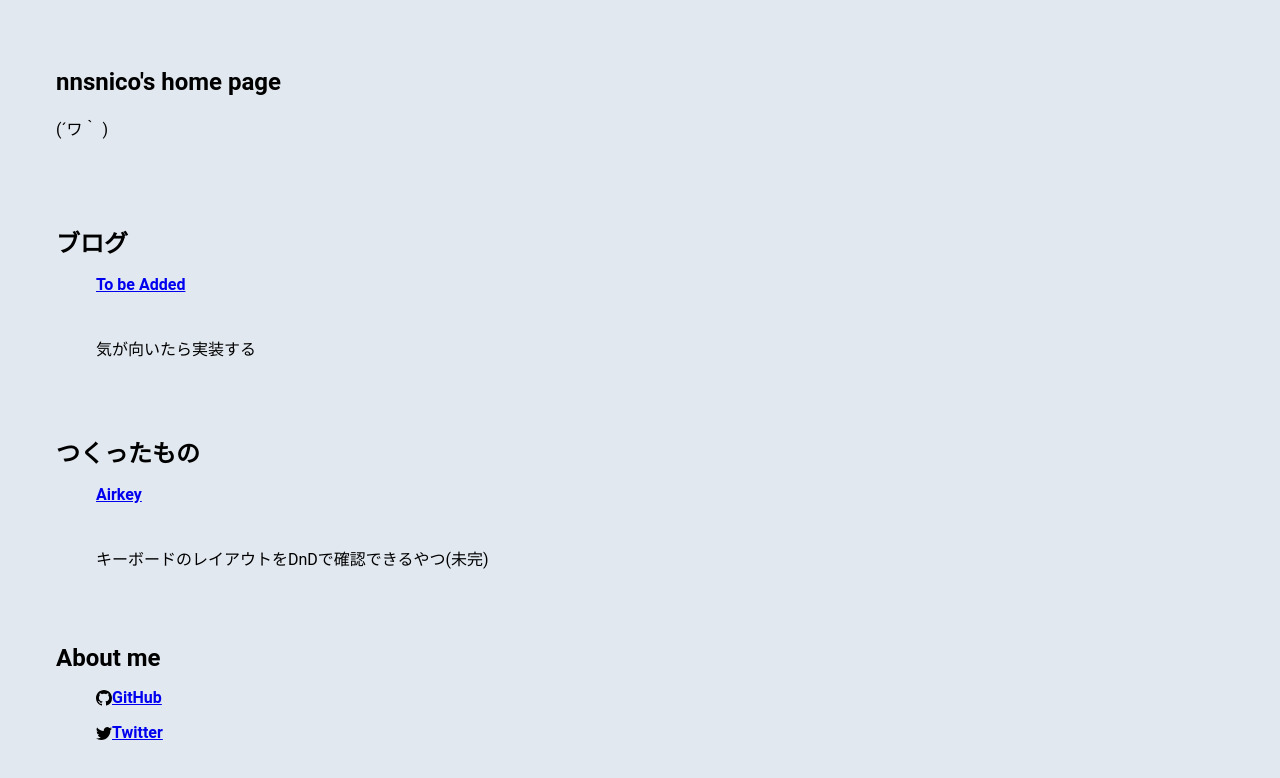
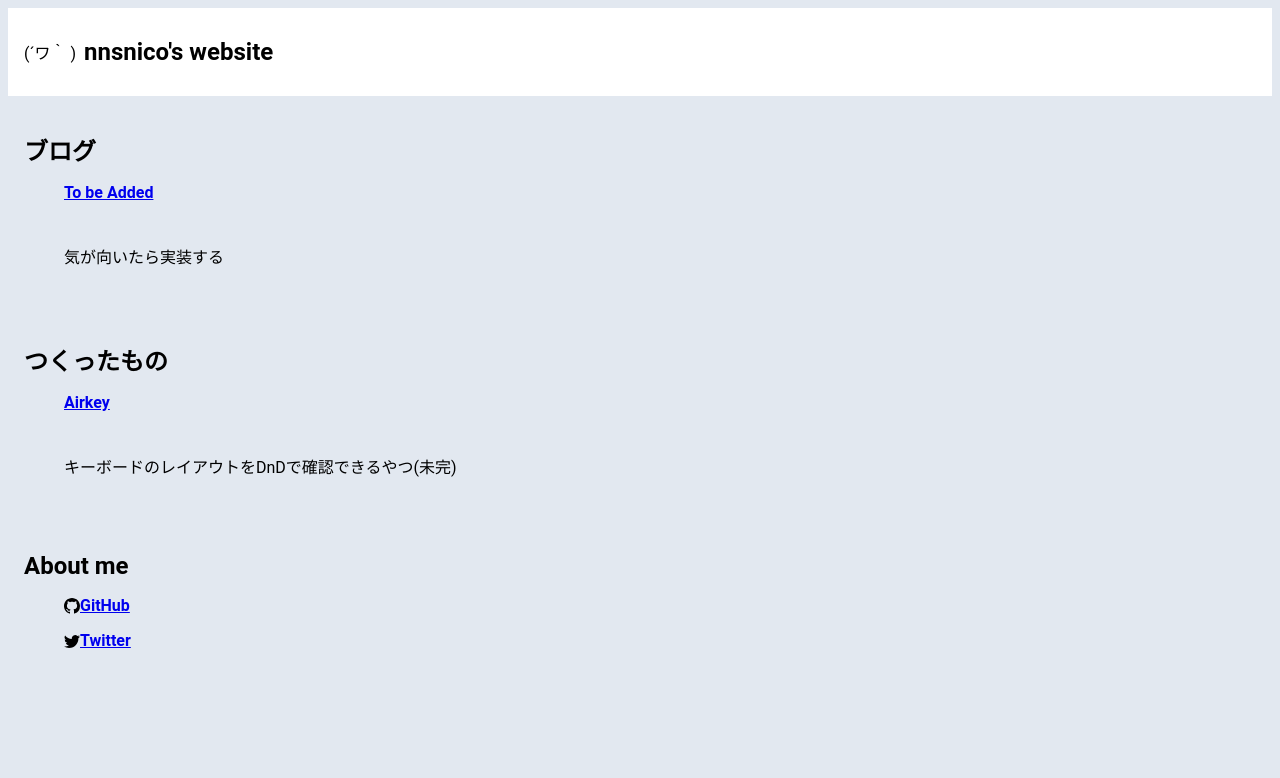
Before and after one commit to nnsnico/nnsnico.github.io, a Gatsby site: page / in a window 1280 px wide. Built offline with nearby package versions, Linux system fonts and the light colour scheme; Gatsby itself is replaced by a stand-in of ours.

Commit message:
do refactoring code to separate components

```diff
--- /dev/null
+++ b/src/components/atoms/subTitle.tsx
@@ -0,0 +1,16 @@
+import { Heading } from "@chakra-ui/react";
+import React from "react";
+
+interface SubTitleProps {
+  children?: React.ReactNode
+}
+
+const SubTitle: React.FC<SubTitleProps> = ({ children }) => {
+  return (
+    <Heading size="md" textColor="gray.700" marginBottom="2">
+      {children}
+    </Heading>
+  )
+}
+
+export default SubTitle;
--- /dev/null
+++ b/src/components/atoms/title.tsx
@@ -0,0 +1,16 @@
+import { Heading } from "@chakra-ui/react";
+import React from "react";
+
+interface TitleProps {
+  children?: React.ReactNode;
+}
+
+const Title: React.FC<TitleProps> = ({ children }) => {
+  return (
+    <Heading textColor="gray.700" marginBottom="2">
+      {children}
+    </Heading>
+  )
+}
+
+export default Title;
--- a/src/components/index/title.tsx
+++ /dev/null
@@ -1,12 +0,0 @@
-import { Heading, Spacer, Text } from '@chakra-ui/react';
-import React from 'react';
-
-const Title: React.FC = () => (
-  <div>
-    <Heading textColor="gray.700">nnsnico&apos;s home page</Heading>
-    <Text textColor="gray.700">(´ワ｀ )</Text>
-    <Spacer marginBottom="4rem" />
-  </div>
-);
-
-export default Title;
--- /dev/null
+++ b/src/components/layouts/container.tsx
@@ -0,0 +1,16 @@
+import React from "react";
+import { Flex } from '@chakra-ui/react';
+
+export interface ContainerProps {
+  children?: React.ReactNode
+}
+
+const Container: React.FC<ContainerProps> = ({ children }) => {
+  return (
+    <Flex backgroundColor="whiteAlpha.200" direction="column" padding="16">
+      {children}
+    </Flex>
+  )
+}
+
+export default Container;
--- a/src/components/header.tsx
+++ b/src/components/parts/header.tsx
@@ -10,11 +10,10 @@ const Header: React.FC<HeaderProps> = ({ children }) => {
     <Flex
       as="nav"
       align="center"
-      justify="space-between"
       wrap="wrap"
       padding="1.0rem"
       bg="white"
-      boxShadow="xl"
+      boxShadow="md"
       style={{ zIndex: 1000 }}>
       {children}
     </Flex>
--- a/src/components/index/section.tsx
+++ b/src/components/parts/section.tsx
@@ -1,13 +1,14 @@
-import { Heading, List, ListIcon, ListItem, Text } from '@chakra-ui/react';
+import { List, ListIcon, ListItem, Text } from '@chakra-ui/react';
 import { Link } from 'gatsby';
 import React from 'react';
 import { IconType } from 'react-icons';
+import SubTitle from '../atoms/subTitle';
 
 export interface SectionItem {
   icon?: IconType;
   link: string;
   title: string;
-  description: string;
+  description?: string;
 }
 
 interface SectionProps {
@@ -18,17 +19,17 @@ interface SectionProps {
 
 const Section: React.FC<SectionProps> = ({ title, items, children }) => (
   <div>
-    <Heading size="md" textColor="gray.700" marginBottom="2">
-      {title}
-    </Heading>
+    <SubTitle>{title}</SubTitle>
     <List>
       {children != null
         ? children
         : items.map((item, i) => (
           <ListItem key={i}>
-            {item.icon != undefined ? (
-              <ListIcon verticalAlign="middle" as={item.icon} />
-            ) : null}
+            {
+              item.icon != undefined
+                ? <ListIcon verticalAlign="middle" as={item.icon} />
+                : null
+            }
             <Text
               as="span"
               textColor="blue.300"
--- a/src/components/works/airkey/index.tsx
+++ b/src/components/works/airkey/index.tsx
@@ -3,7 +3,7 @@ import { RouteComponentProps } from '@reach/router';
 import React from 'react';
 import { DndProvider } from 'react-dnd';
 import { HTML5Backend } from 'react-dnd-html5-backend';
-import Header from '../../header';
+import Header from '../../parts/header';
 import Footer from './footer';
 import KeyBoard from './keyboard';
 import AirkeyLogo from './logo';
--- a/src/pages/index.tsx
+++ b/src/pages/index.tsx
@@ -1,8 +1,10 @@
-import { Flex, Spacer } from '@chakra-ui/react';
+import { Flex, HStack, Spacer, Text } from '@chakra-ui/react';
 import React from 'react';
 import { BsGithub, BsTwitter } from 'react-icons/bs';
-import Section, { SectionItem } from '../components/index/section';
-import Title from '../components/index/title';
+import Section, { SectionItem } from '../components/parts/section';
+import Title from '../components/atoms/title'
+import Container from '../components/layouts/container';
+import Header from '../components/parts/header';
 
 const blogSectionItems: SectionItem[] = [
   {
@@ -25,13 +27,11 @@ const LinkSectionItems: SectionItem[] = [
     icon: BsGithub,
     link: 'https://github.com/nnsnico',
     title: 'GitHub',
-    description: '',
   },
   {
     icon: BsTwitter,
     link: 'https://twitter.com/_tymf',
     title: 'Twitter',
-    description: '',
   },
 ];
 
@@ -39,18 +39,23 @@ const IndexPage: React.FC = () => {
   return (
     <main
       style={{
-        margin: '2rem',
+        // margin: '2rem',
         fontFamily: 'Meiryo, Roboto, sans-serif, serif',
       }}>
-      <title>nnsnico&apos;s home page</title>
-      <Flex backgroundColor="whiteAlpha.200" direction="column" padding="16">
-        <Title />
+      <title>nnsnico&apos;s website</title>
+      <Header>
+        <HStack>
+          <Text textColor="gray.700" >(´ワ｀ )</Text>
+          <Title>nnsnico&apos;s website</Title>
+        </HStack>
+      </Header>
+      <Container>
         <Section title="ブログ" items={blogSectionItems} />
         <Spacer marginBottom="8" />
         <Section title="つくったもの" items={workingSectionItems} />
         <Spacer marginBottom="8" />
         <Section title="About me" items={LinkSectionItems} />
-      </Flex>
+      </Container>
     </main>
   );
 };
```
